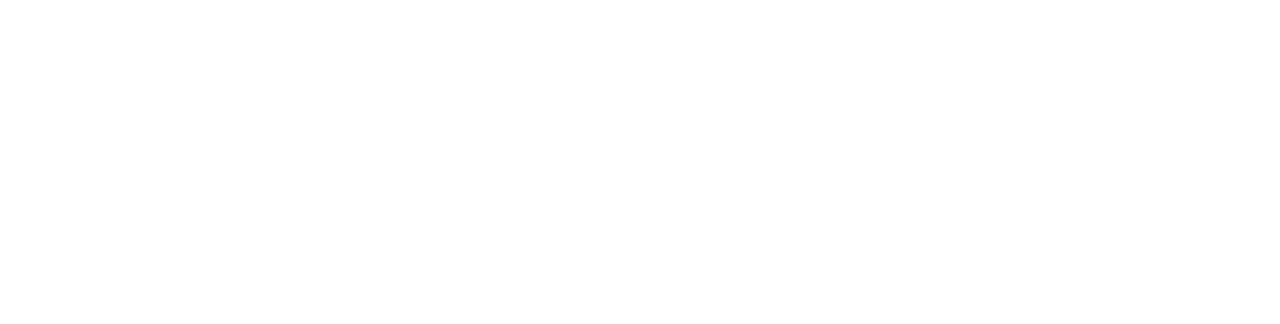
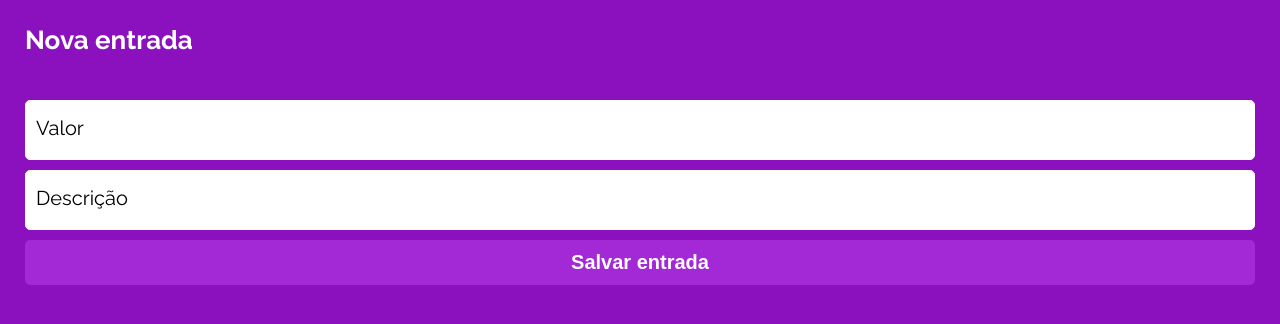
Before and after one commit to Caio-Coldebella/projeto13-mywallet-front, a React (Create React App) app: page /home/new-earn in a window 1280 px wide. Shown: the top 324 px of the page. Built offline with nearby package versions, Linux system fonts and the light colour scheme.

Commit message:
criação da tela de enviar novos ganhos

```diff
--- a/package.json
+++ b/package.json
@@ -7,6 +7,7 @@
     "@testing-library/react": "^13.4.0",
     "@testing-library/user-event": "^13.5.0",
     "axios": "^0.27.2",
+    "dayjs": "^1.11.5",
     "react": "^18.2.0",
     "react-bootstrap-icons": "^1.8.4",
     "react-dom": "^18.2.0",
--- a/src/elements/HomeScreen.js
+++ b/src/elements/HomeScreen.js
@@ -1,35 +1,46 @@
 import styles from "../styles";
 import styled from "styled-components";
-import { useContext, useEffect } from "react";
+import { useContext, useEffect, useState } from "react";
 import { useNavigate } from "react-router-dom";
 import TokenContext from "../contexts/TokenContext";
 import { DashCircle,PlusCircle,BoxArrowRight } from 'react-bootstrap-icons';
 import axios from "axios";
+import Transaction from "./Transaction";
 
 export default function HomeScreen(){
     const tk = useContext(TokenContext);
     const navigate = useNavigate();
+    const [userdata, setUserdata] = useState({});
     useEffect(()=>{
         setInterval(()=>{
             axios.post("http://localhost:5000/status",{token: tk.token});
-        },5000);
+        },15000);
     },[tk.token]);
+    useEffect(()=>{
+        const promisse = axios.get("http://localhost:5000/home",{headers:{Authentication:tk.token}});
+        promisse.then(res=>{
+            setUserdata(res.data);
+        });
+        promisse.catch(()=>{
+            navigate('/');
+        });
+    },[]);
     return(
         <>
         <styles.BACKGROUND>
             <TOP>
-                <p>Olá, Ciclano</p>
+                <p>Olá, {userdata.name}</p>
                 <BoxArrowRight size={25} color="#FFFFFF"/>
             </TOP>
             <REGISTERBOX>
-
+                {userdata.transactions?userdata.transactions.map((item,index) =>{return <Transaction key={index} name={item.name} date={item.date} value={item.value}/>}):null}
             </REGISTERBOX>
             <BOTTON>
-                <BOTTONBOX>
+                <BOTTONBOX onClick={()=>{navigate('/home/new-earn')}}>
                     <PlusCircle size={25}/>
                     <p>Nova entrada</p>
                 </BOTTONBOX>
-                <BOTTONBOX>
+                <BOTTONBOX onClick={()=>{navigate('/home/new-debt')}}>
                     <DashCircle size={25}/>
                     <p>Nova saída</p>
                 </BOTTONBOX>
@@ -71,6 +82,9 @@
 `;
 const REGISTERBOX = styled.div`
     display: flex;
+    flex-direction: column;
+    justify-content: flex-start;
+    overflow-y: scroll;
     height: calc(100% - 225px);
     width: 100%;
     border-radius: 5px;
--- a/src/elements/NewearnScreen.js
+++ b/src/elements/NewearnScreen.js
@@ -1,6 +1,71 @@
+import styles from "../styles";
+import styled from "styled-components";
+import dayjs from "dayjs";
+import { useContext, useState } from "react";
+import TokenContext from "../contexts/TokenContext";
+import axios from "axios";
+import { useNavigate } from "react-router-dom";
+
 export default function NewearnScreen(){
+    const tk = useContext(TokenContext);
+    const navigate = useNavigate();
+    const [disable,setDisable] = useState(false);
+    const [description,setDescription] = useState("");
+    const [value,setValue] = useState("");
+    function sendearn(event){
+        event.preventDefault();
+        const numvalue = Number(value);
+        if(isNaN(numvalue)){
+            alert("Insira um valor numérico no campo \"Valor\"");
+            return;
+        }
+        setDisable(true);
+        const date = dayjs().format('DD/MM');
+        const objpost = {
+            name: description,
+            date: date,
+            value: numvalue
+        };
+        const promisse = axios.post("http://localhost:5000/home/new-earn",objpost,{headers:{Authentication:tk.token}});
+        promisse.then(() => {navigate("/home");})
+        promisse.catch((res)=> {
+            if(res.response.status === 400){
+                alert("Preencha os campos valor e descrição");
+            }
+            setDisable(false);});
+    }
     return(
         <>
+        <BACKGROUND>
+            <TOP><p>Nova entrada</p></TOP>
+            <styles.FORM onSubmit={sendearn}>
+                <styles.INPUT disable={disable} type="text" required placeholder="Valor" value={value} onChange={e => setValue(e.target.value)}/>
+                <styles.INPUT disable={disable} type="text" required placeholder="Descrição" value={description} onChange={e => setDescription(e.target.value)}/>
+                <styles.BUTTON disable={disable} type="submit">Salvar entrada</styles.BUTTON>
+            </styles.FORM>
+        </BACKGROUND>
         </>
     );
 }
+
+const TOP = styled.div`
+    display: flex;
+    align-items: center;
+    justify-content: flex-start;
+    width: 100%;
+    height: 80px;
+    margin-bottom: 20px;
+    font-size: 26px;
+    font-weight: bold;
+    color: #FFFFFF;
+`;
+const BACKGROUND = styled.div`
+    display: flex;
+    flex-direction: column;
+    align-items: center;
+    justify-content: flex-start;
+    width: 100vw;
+    height: 100vh;
+    padding: 0 25px 0 25px;
+    background-color: #8C11BE;
+`;
--- /dev/null
+++ b/src/elements/Transaction.js
@@ -0,0 +1,41 @@
+import styled from "styled-components";
+
+export default function Transaction({name,date,value}){
+    let pos = true;
+    if(value < 0){
+        pos = false;
+        value *= -1;
+    }
+    return(
+        <>
+        <BOX>
+            <DATE>{date}</DATE>
+            <NAME>{name}</NAME>
+            {pos?<POS>{String(value)}</POS>:<NEG>{String(value)}</NEG>}
+        </BOX>
+        </>
+    );
+}
+const BOX = styled.div`
+    display: flex;
+    justify-content: space-between;
+    align-items: center;
+    height: 35px;
+    width: 100%;
+    font-size: 16px;
+`;
+const NAME = styled.p`
+    color: #000000;
+`;
+const DATE = styled.p`
+    color: #C6C6C6;
+    margin: 0 10px 0 10px;
+`;
+const POS = styled.p`
+    color: #03AC00;
+    margin-right: 10px;
+`;
+const NEG = styled.p`
+    color: #c70000;
+    margin-right: 10px;
+`;
```
Also changed, not shown: 1 other file (tests, documents, lock files or other folders).
